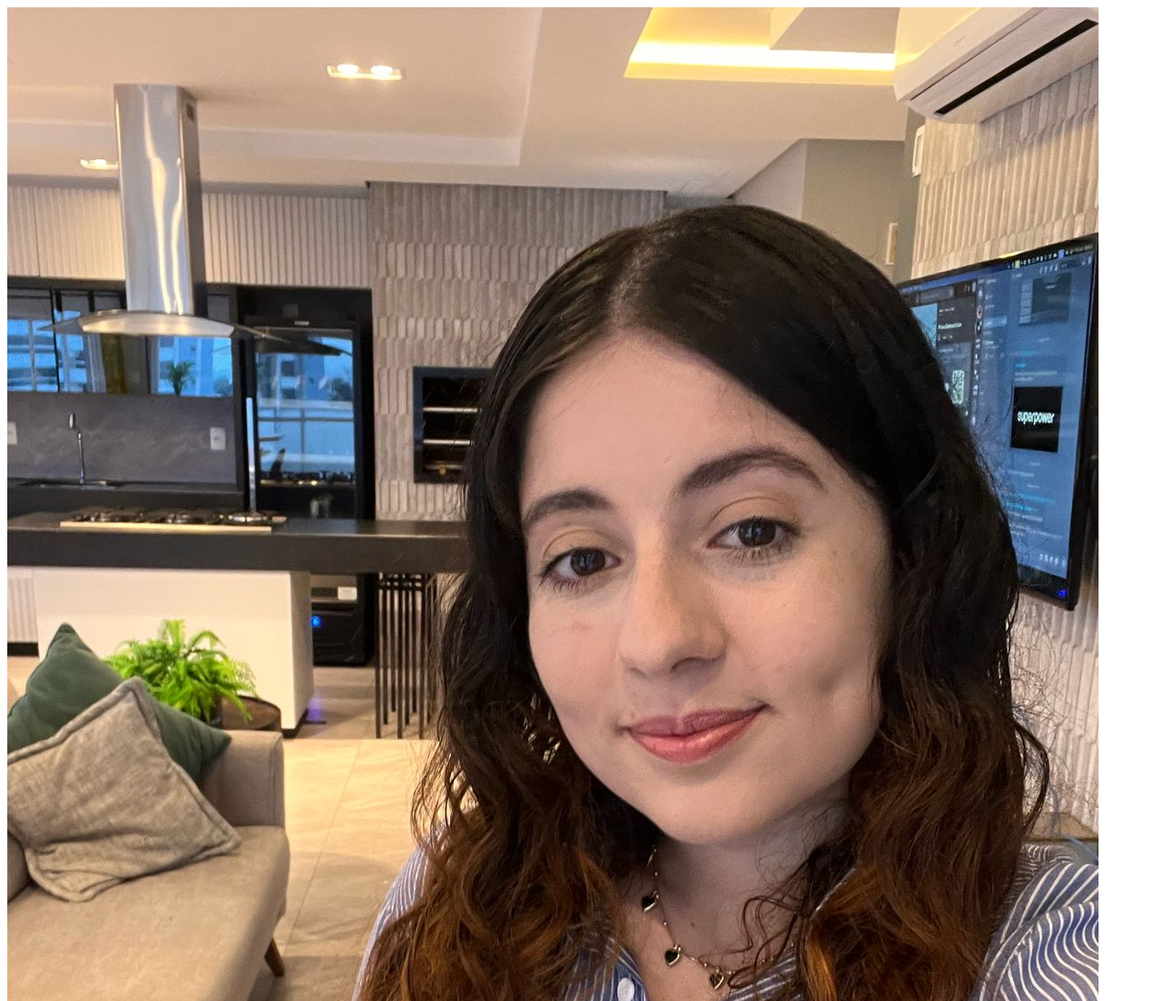
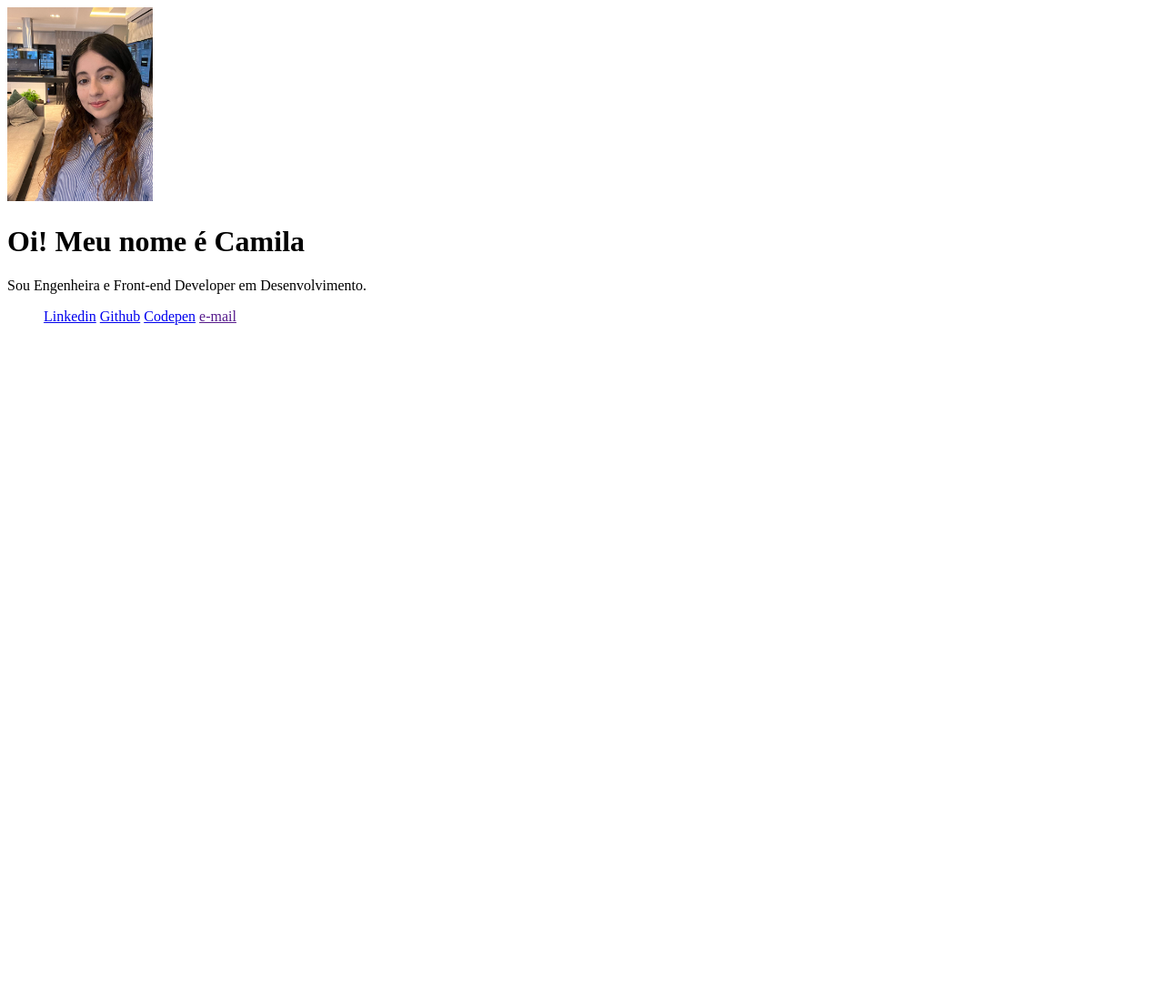
Before and after one commit to milamesmo/milamesmo.github.io, a plain HTML site: page index.html in a window 1280 px wide. Shown: the top 1100 px of the page at 91% size. After the commit the page ends 800 px from the top, so only its background shows below. Drawn offline with Linux system fonts and the light colour scheme.

Commit message:
adjust image size

```diff
--- a/Style.css
+++ b/Style.css
@@ -0,0 +1,3 @@
+#me-img{
+    max-width: 10em;
+}
--- a/index.html
+++ b/index.html
@@ -4,10 +4,10 @@
     <meta charset="UTF-8">
     <meta name="viewport" content="width=device-width, initial-scale=1.0">
     <title>Camila Abegg | Front-end Developer em Desenvolvimento</title>
-
+    <link rel="Stylesheet" href="Style.css">
 </head>
 <body>
-<img src="IMAGENS/Camila Abegg foto.jpg">
+<img src="IMAGENS/Camila Abegg foto.jpg" id="me-img">
 <h1>Oi! Meu nome é Camila</h1>
 <p>Sou Engenheira e Front-end Developer em Desenvolvimento.</p>
 
```
